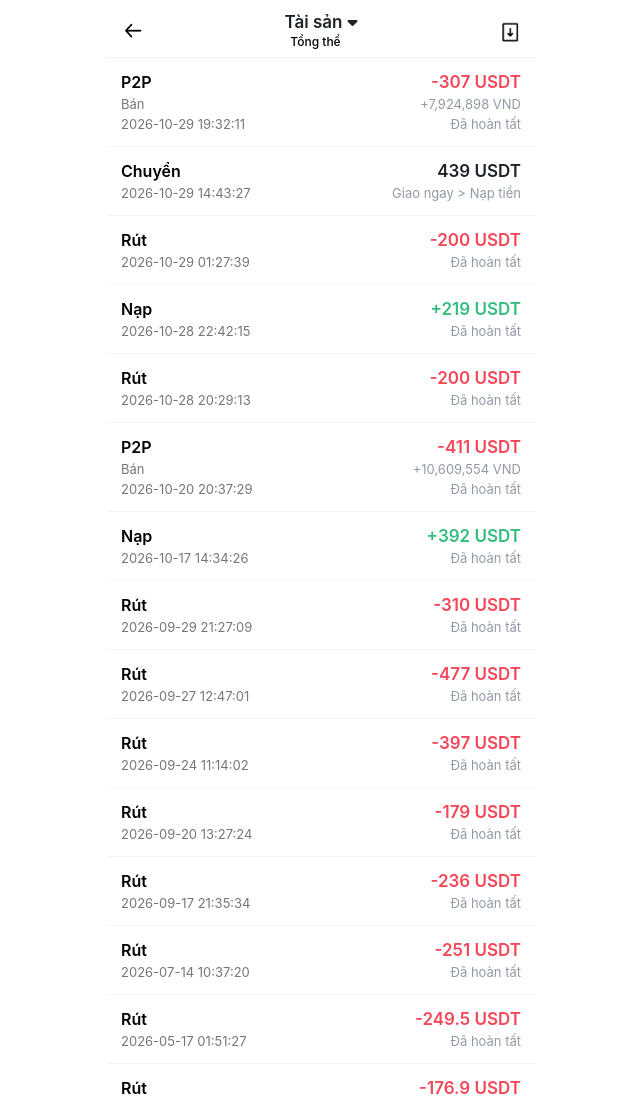
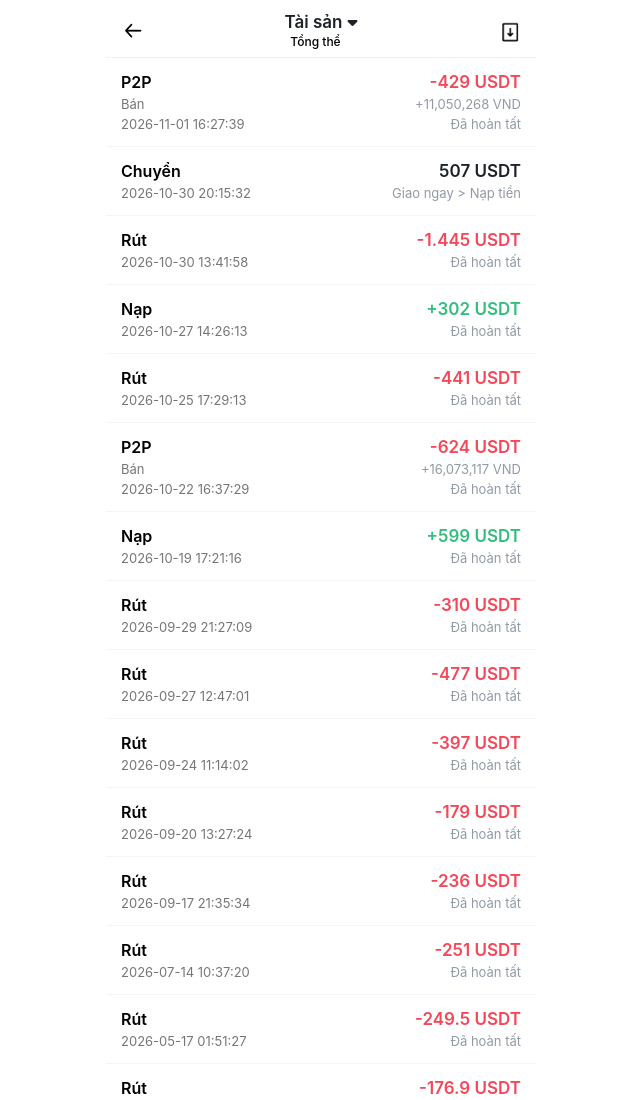
Before and after one commit to tallonagency2-ui/binance1, a React app: page assets-history.html in a window 1280 px wide. Shown: the top 1100 px of the page, without its empty margins (319-959 px from the left). Built offline with nearby package versions, Linux system fonts and the light colour scheme.

Commit message:
Update assets-history.html

```diff
--- a/assets-history.html
+++ b/assets-history.html
@@ -65,11 +65,11 @@
                 <div class="item-left">
                     <div class="item-name">P2P</div>
                     <div class="item-desc">Bán</div>
-                    <div class="item-time">2026-10-29 19:32:11</div>
+                    <div class="item-time">2026-11-01 16:27:39</div>
                 </div>
                 <div class="item-right">
-                    <div class="amount sell">-307 USDT</div>
-                    <div class="fiat-amount">+7,924,898 VND</div>
+                    <div class="amount sell">-429 USDT</div>
+                    <div class="fiat-amount">+11,050,268 VND</div>
                     <div class="status-done">Đã hoàn tất</div>
                 </div>
             </div>
@@ -78,10 +78,10 @@
             <div class="transaction-item">
                 <div class="item-left">
                     <div class="item-name">Chuyển</div>
-                    <div class="item-time">2026-10-29 14:43:27</div>
+                    <div class="item-time">2026-10-30 20:15:32</div>
                 </div>
                 <div class="item-right">
-                    <div class="amount transfer">439 USDT</div>
+                    <div class="amount transfer">507 USDT</div>
                     <div class="transfer-path">Giao ngay > Nạp tiền</div>
                 </div>
             </div>
@@ -89,10 +89,10 @@
                 <div class="item-left">
                     <div class="item-name">Rút</div>
                     <!-- <div class="item-desc">Bán</div> -->
-                    <div class="item-time">2026-10-29 01:27:39 </div>
+                    <div class="item-time">2026-10-30 13:41:58 </div>
                 </div>
                 <div class="item-right" >
-                    <div class="amount sell">-200 USDT</div>
+                    <div class="amount sell">-1.445 USDT</div>
                     <!-- <div class="fiat-amount">+5,000,000 VND</div> -->
                     <div class="status-done">Đã hoàn tất</div>
                 </div>
@@ -103,10 +103,10 @@
                 <div class="item-left">
                     <div class="item-name">Nạp</div>
                     <!-- <div class="item-desc">Nhận tiền mã hóa</div> -->
-                    <div class="item-time">2026-10-28 22:42:15</div>
+                    <div class="item-time">2026-10-27 14:26:13</div>
                 </div>
                 <div class="item-right">
-                    <div class="amount receive">+219 USDT</div>
+                    <div class="amount receive">+302 USDT</div>
                     <div class="user-id">Đã hoàn tất</div>
                 </div>
             </div>
@@ -115,10 +115,10 @@
                 <div class="item-left">
                     <div class="item-name">Rút</div>
                     <!-- <div class="item-desc">Bán</div> -->
-                    <div class="item-time">2026-10-28 20:29:13 </div>
+                    <div class="item-time">2026-10-25 17:29:13 </div>
                 </div>
                 <div class="item-right" >
-                    <div class="amount sell">-200 USDT</div>
+                    <div class="amount sell">-441 USDT</div>
                     <!-- <div class="fiat-amount">+5,000,000 VND</div> -->
                     <div class="status-done">Đã hoàn tất</div>
                 </div>
@@ -128,11 +128,11 @@
                 <div class="item-left">
                     <div class="item-name">P2P</div>
                     <div class="item-desc">Bán</div>
-                    <div class="item-time">2026-10-20 20:37:29</div>
+                    <div class="item-time">2026-10-22 16:37:29</div>
                 </div>
                 <div class="item-right">
-                    <div class="amount sell">-411 USDT</div>
-                    <div class="fiat-amount">+10,609,554 VND</div>
+                    <div class="amount sell">-624 USDT</div>
+                    <div class="fiat-amount">+16,073,117 VND</div>
                     <div class="status-done">Đã hoàn tất</div>
                 </div>
             </div>
@@ -141,10 +141,10 @@
                 <div class="item-left">
                     <div class="item-name">Nạp</div>
                     <!-- <div class="item-desc">Nhận tiền mã hóa</div> -->
-                    <div class="item-time">2026-10-17 14:34:26</div>
+                    <div class="item-time">2026-10-19 17:21:16</div>
                 </div>
                 <div class="item-right">
-                    <div class="amount receive">+392 USDT</div>
+                    <div class="amount receive">+599 USDT</div>
                     <div class="user-id">Đã hoàn tất</div>
                 </div>
             </div>
```
